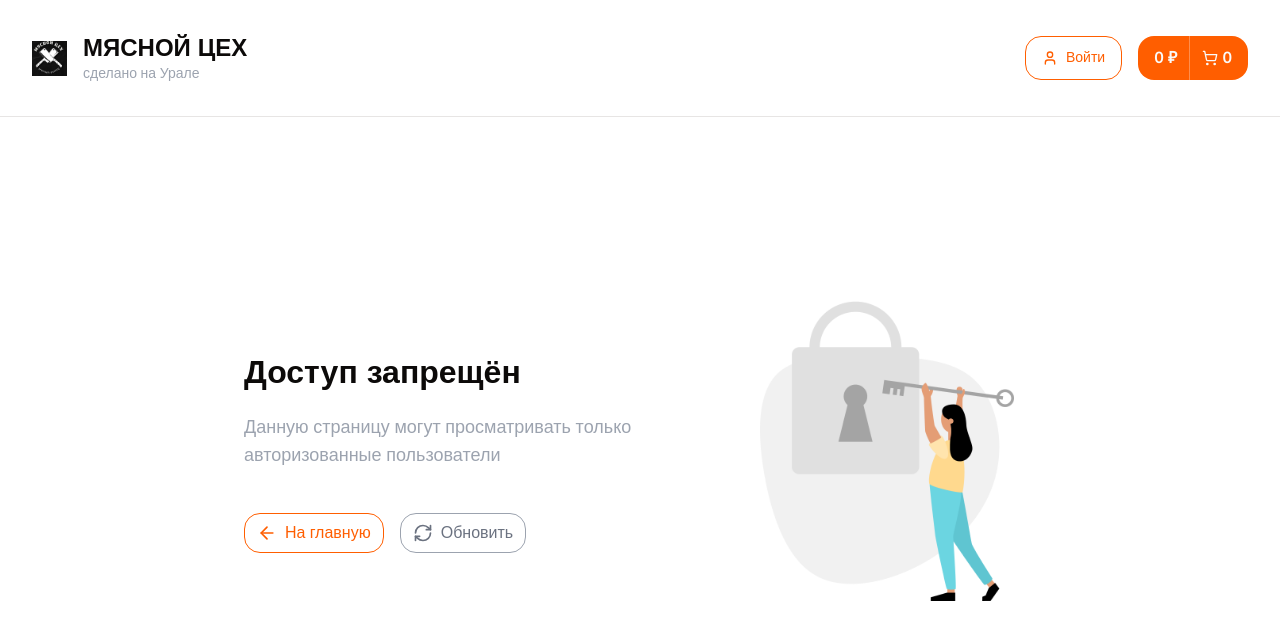
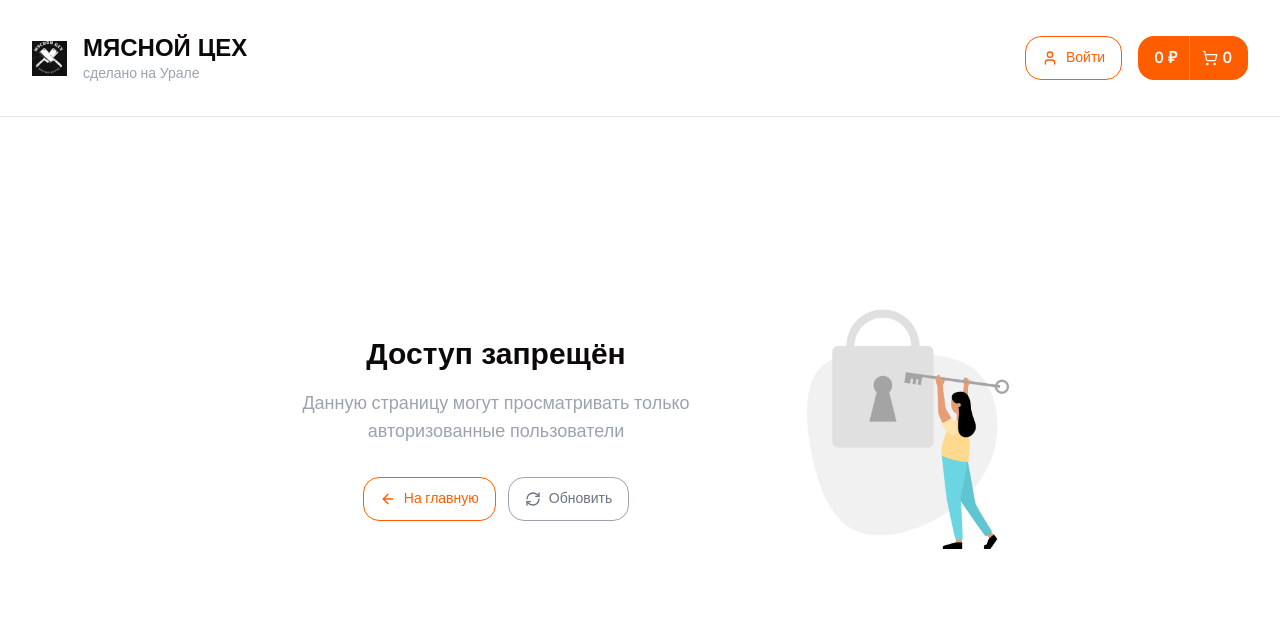
Before and after one commit to 38288/next-pizza-main-v2, a Next.js app: page /not-auth in a window 1280 px wide. Shown: the top 640 px of the page. Built offline with nearby package versions, Linux system fonts and the light colour scheme; no server answers.

Commit message:
for deploi

```diff
--- a/app/(checkout)/checkout/page.tsx
+++ b/app/(checkout)/checkout/page.tsx
@@ -1,4 +1,4 @@
-//app/(checkout)/checkout/page.tsx
+// app/(checkout)/checkout/page.tsx
 'use client';
 
 import { FormProvider, useForm } from 'react-hook-form';
@@ -19,6 +19,7 @@ import toast from 'react-hot-toast';
 import React from 'react';
 import { useSession } from 'next-auth/react';
 import { Api } from '@/shared/services/api-client';
+import { cn } from '@/shared/lib/utils';
 
 export default function CheckoutPage() {
     const [submitting, setSubmitting] = React.useState(false);
@@ -37,20 +38,25 @@ export default function CheckoutPage() {
         },
     });
 
-    React.useEffect(() => {
-        async function fetchUserInfo() {
+    // Используем useCallback для стабильной функции
+    const fetchUserInfo = React.useCallback(async () => {
+        try {
             const data = await Api.auth.getMe();
             const [firstName, lastName] = data.fullName.split(' ');
 
-            form.setValue('firstName', firstName);
-            form.setValue('lastName', lastName);
-            form.setValue('email', data.email);
+            form.setValue('firstName', firstName || '');
+            form.setValue('lastName', lastName || '');
+            form.setValue('email', data.email || '');
+        } catch (error) {
+            console.error('Ошибка загрузки данных пользователя:', error);
         }
+    }, [form]); // Добавляем form в зависимости
 
+    React.useEffect(() => {
         if (session) {
             fetchUserInfo();
         }
-    }, [session]);
+    }, [session, fetchUserInfo]); // Добавляем fetchUserInfo в зависимости
 
     const onSubmit = async (data: CheckoutFormValues) => {
         try {
@@ -58,18 +64,20 @@ export default function CheckoutPage() {
 
             const url = await createOrder(data);
 
-            toast.success('Заказ успешно оформлен! 📝 Переход на оплату... ', {
+            toast.success('Заказ успешно оформлен! Переход на оплату...', {
                 duration: 3000,
-                position: 'bottom-center', // Лучшая позиция для мобильных
+                position: 'bottom-center',
             });
 
             if (url) {
-                location.href = url;
+                setTimeout(() => {
+                    location.href = url;
+                }, 1500);
             }
         } catch (err) {
-            console.log(err);
+            console.error('Ошибка оформления заказа:', err);
             setSubmitting(false);
-            toast.error('Не удалось создать заказ', {
+            toast.error('Не удалось создать заказ. Попробуйте еще раз.', {
                 duration: 4000,
                 position: 'bottom-center',
             });
@@ -81,18 +89,20 @@ export default function CheckoutPage() {
         updateItemQuantity(id, newQuantity);
     };
 
+    const isFormDisabled = loading || submitting;
+
     return (
-        <Container className="mt-6 sm:mt-8 lg:mt-10">
+        <Container className="mt-4 sm:mt-6 lg:mt-8 pb-20 sm:pb-24">
             <Title
                 text="Оформление заказа"
-                className="font-extrabold mb-6 sm:mb-8 text-2xl sm:text-3xl lg:text-[36px] text-center sm:text-left"
+                className="font-extrabold mb-4 sm:mb-6 lg:mb-8 text-xl sm:text-2xl lg:text-3xl text-center lg:text-left"
             />
 
             <FormProvider {...form}>
                 <form onSubmit={form.handleSubmit(onSubmit)}>
-                    <div className="flex flex-col lg:flex-row gap-6 sm:gap-8 lg:gap-10">
+                    <div className="flex flex-col xl:flex-row gap-4 sm:gap-6 lg:gap-8">
                         {/* Левая часть - формы */}
-                        <div className="flex flex-col gap-6 sm:gap-8 lg:gap-10 flex-1 mb-16 sm:mb-20 lg:mb-20">
+                        <div className="flex flex-col gap-4 sm:gap-6 lg:gap-8 flex-1">
                             <CheckoutCart
                                 onClickCountButton={onClickCountButton}
                                 removeCartItem={removeCartItem}
@@ -100,16 +110,27 @@ export default function CheckoutPage() {
                                 loading={loading}
                             />
 
-                            <CheckoutPersonalForm className={loading ? 'opacity-40 pointer-events-none' : ''} />
+                            <CheckoutPersonalForm
+                                className={cn(
+                                    'transition-opacity duration-200',
+                                    isFormDisabled && 'opacity-50 pointer-events-none'
+                                )}
+                            />
 
-                            <CheckoutAddressForm className={loading ? 'opacity-40 pointer-events-none' : ''} />
+                            <CheckoutAddressForm
+                                className={cn(
+                                    'transition-opacity duration-200',
+                                    isFormDisabled && 'opacity-50 pointer-events-none'
+                                )}
+                            />
                         </div>
 
                         {/* Правая часть - сайдбар */}
-                        <div className="w-full lg:w-[450px] order-first lg:order-last">
+                        <div className="w-full xl:w-[400px] 2xl:w-[450px] order-first xl:order-last">
                             <CheckoutSidebar
                                 totalAmount={totalAmount}
-                                loading={loading || submitting}
+                                loading={isFormDisabled}
+                                className="sticky top-4"
                             />
                         </div>
                     </div>
--- a/shared/components/shared/info-block.tsx
+++ b/shared/components/shared/info-block.tsx
@@ -1,4 +1,4 @@
-//shared/components/shared/info-block.tsx
+// shared/components/shared/info-block.tsx
 import React from 'react';
 import { Button } from '../ui/button';
 import { ArrowLeft, RefreshCw } from 'lucide-react';
@@ -15,48 +15,41 @@ interface Props {
 
 export const InfoBlock: React.FC<Props> = ({ className, title, text, imageUrl }) => {
     return (
-        <div className={cn(
-            className,
-            'flex flex-col lg:flex-row items-center justify-center lg:justify-between w-full max-w-[840px] gap-8 lg:gap-12 p-4 sm:p-6' // Адаптивная компоновка и отступы
-        )}>
+        <div className={cn(className, 'flex flex-col lg:flex-row items-center justify-center w-full max-w-2xl lg:max-w-[840px] p-4 sm:p-6 lg:p-8 gap-8 lg:gap-12')}>
+
             {/* Текстовая часть */}
-            <div className="flex flex-col items-center lg:items-start text-center lg:text-left order-2 lg:order-1">
-                <div className="w-full lg:w-[445px]">
-                    <Title size="lg" text={title} className="font-extrabold mb-3 lg:mb-4" />
+            <div className="flex flex-col items-center text-center w-full">
+                <div className="w-full max-w-lg lg:max-w-xl">
+                    <Title size="lg" text={title} className="font-extrabold mb-3 lg:mb-4 text-2xl lg:text-3xl" />
                     <p className="text-gray-400 text-base lg:text-lg leading-relaxed">{text}</p>
                 </div>
 
                 {/* Кнопки */}
-                <div className="flex flex-col sm:flex-row gap-3 sm:gap-4 mt-6 lg:mt-11 w-full sm:w-auto">
+                <div className="flex flex-col sm:flex-row gap-3 w-full sm:w-auto mt-6 lg:mt-8 max-w-sm">
                     <Link href="/" className="w-full sm:w-auto">
-                        <Button
-                            variant="outline"
-                            className="gap-2 w-full sm:w-auto h-11 sm:h-10 text-sm sm:text-base"
-                            size="sm"
-                        >
-                            <ArrowLeft className="w-4 h-4 sm:w-5 sm:h-5" />
+                        <Button variant="outline" className="gap-2 w-full sm:w-auto h-11">
+                            <ArrowLeft className="w-4 h-4" />
                             На главную
                         </Button>
                     </Link>
-                    <Button
-                        variant="outline"
-                        className="text-gray-500 border-gray-400 hover:bg-gray-50 w-full sm:w-auto h-11 sm:h-10 text-sm sm:text-base"
-                        size="sm"
-                        onClick={() => window.location.reload()}
-                    >
-                        <RefreshCw className="w-4 h-4 sm:w-5 sm:h-5 mr-2" />
-                        Обновить
-                    </Button>
+
+                    {/* Убираем onClick и используем Link или делаем клиентским компонентом */}
+                    <Link href="/" replace className="w-full sm:w-auto">
+                        <Button variant="outline" className="text-gray-500 border-gray-400 hover:bg-gray-50 w-full sm:w-auto h-11 gap-2">
+                            <RefreshCw className="w-4 h-4" />
+                            Обновить
+                        </Button>
+                    </Link>
                 </div>
             </div>
 
             {/* Изображение */}
             {imageUrl && (
-                <div className="order-1 lg:order-2 flex-shrink-0">
+                <div className="flex-shrink-0">
                     <img
                         src={imageUrl}
                         alt={title}
-                        className="w-[200px] h-[200px] sm:w-[250px] sm:h-[250px] lg:w-[300px] lg:h-[300px] object-contain" // Адаптивные размеры
+                        className="w-40 h-40 sm:w-48 sm:h-48 lg:w-60 lg:h-60 object-contain"
                     />
                 </div>
             )}
```
